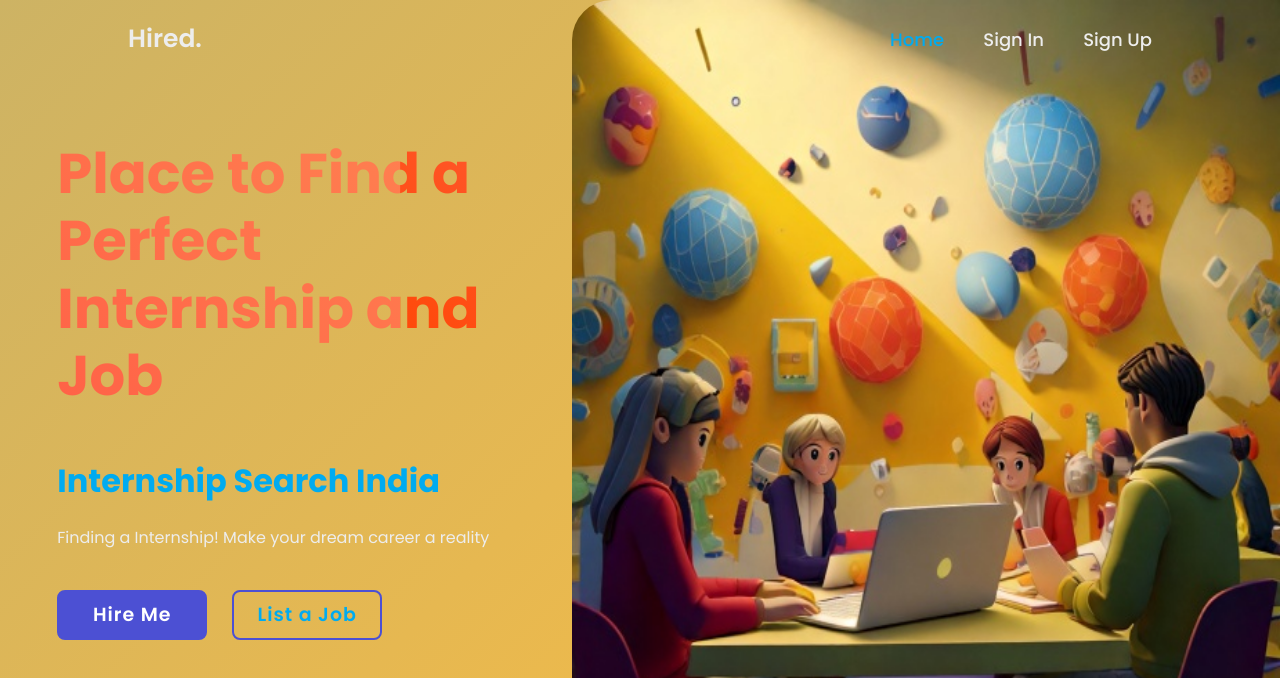
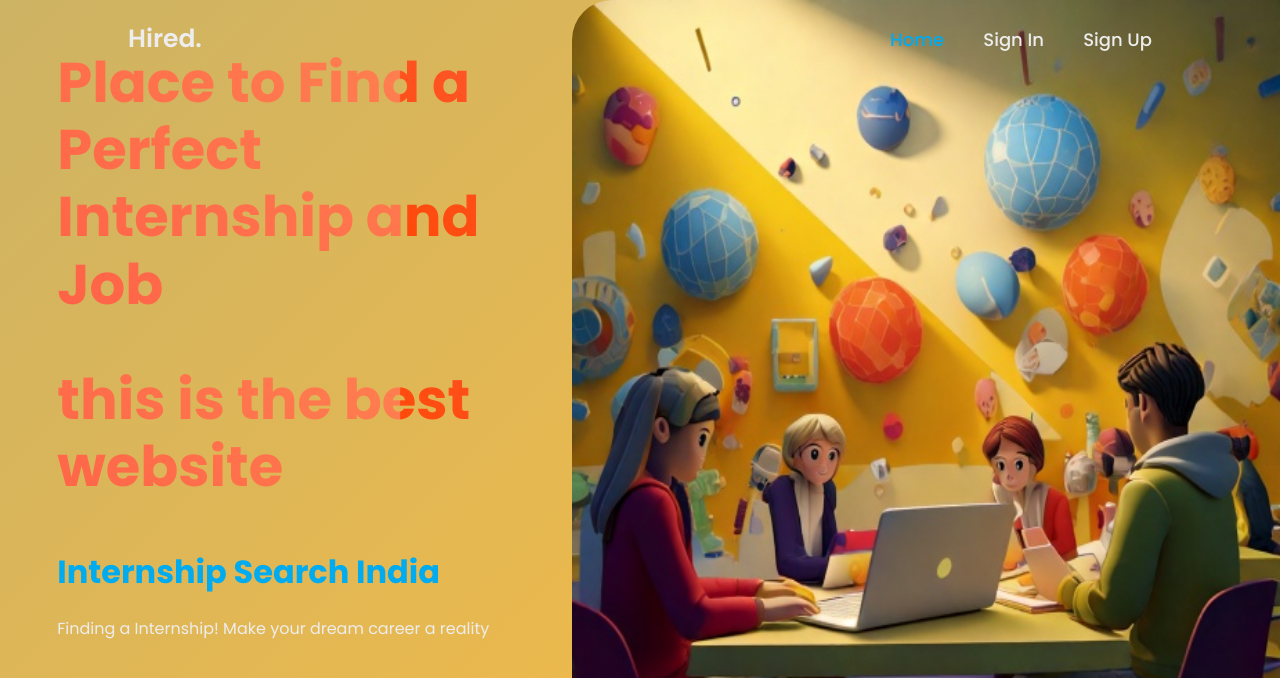
Before and after one commit to srujanreddynadipi/Internship-portal, a website: page index.html in a window 1280 px wide. Shown: the top 678 px of the page. Drawn offline with nearby package versions, Linux system fonts and the light colour scheme.

Commit message:
new tittle was added

```diff
--- a/index.html
+++ b/index.html
@@ -38,6 +38,7 @@
         <section class="home">
           <div class="home-content">
             <h1> Place to Find a Perfect Internship and Job</h1>
+            <h1>this is the best website</h1>
             <h3>Internship Search India</h3>
             <p>Finding a Internship! Make your dream career a reality</p>
             <!-- Find the btn-box div and update the List a Job link -->
```
